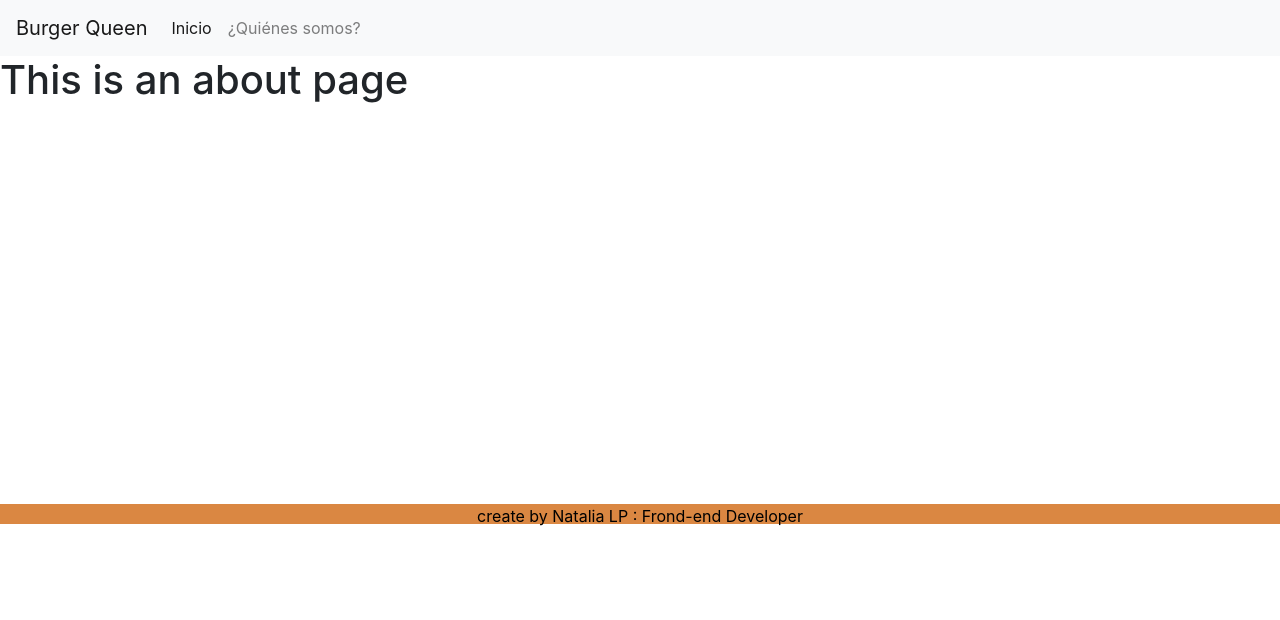
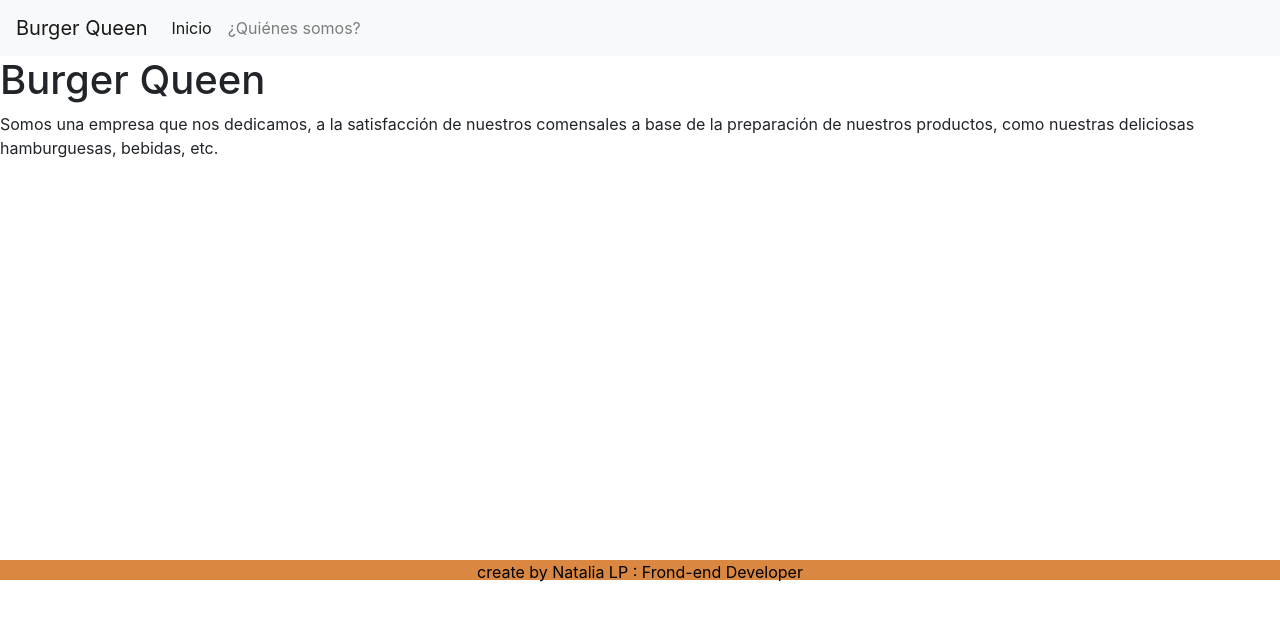
Before and after one commit to naty4393/LIM011-fe-burger-queen, a Vue app: page /about in a window 1280 px wide. Shown: the top 620 px of the page. Built offline with nearby package versions, Linux system fonts and the light colour scheme.

Commit message:
agregando resumen de la empresa

```diff
--- a/src/views/home/About.vue
+++ b/src/views/home/About.vue
@@ -1,6 +1,11 @@
 <template>
   <div class="about">
-    <h1>This is an about page</h1>
+    <h1>Burger Queen</h1>
+    <p>
+      Somos una empresa que nos dedicamos, a la satisfacción de nuestros comensales
+      a base de la preparación de nuestros productos, como nuestras deliciosas hamburguesas,
+      bebidas, etc.
+    </p>
   </div>
 </template>
 
```
